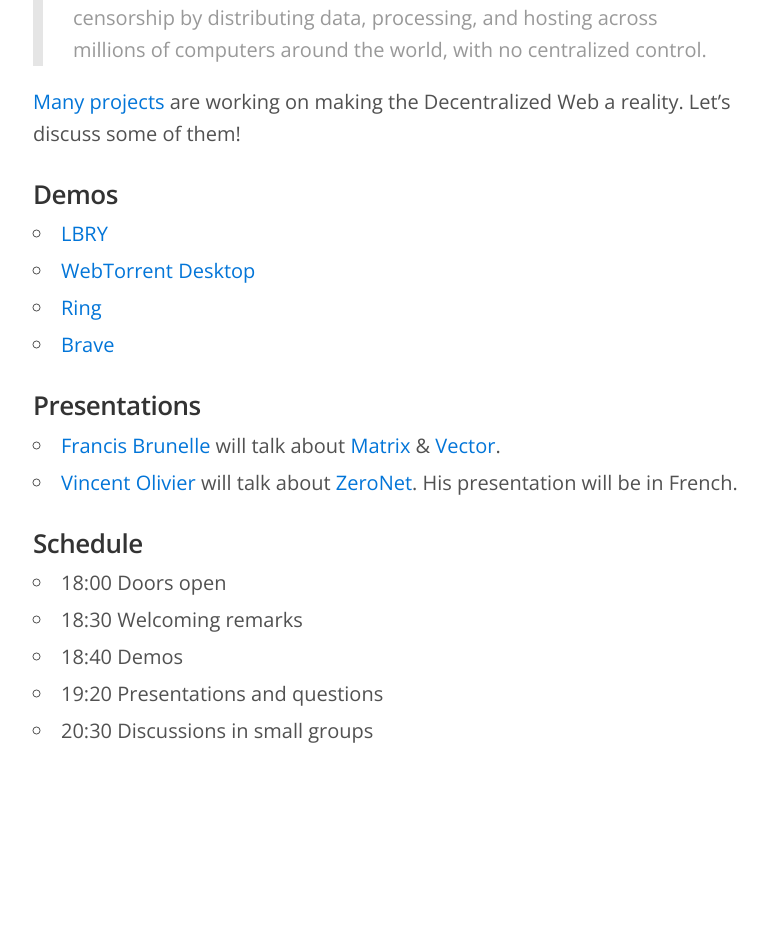
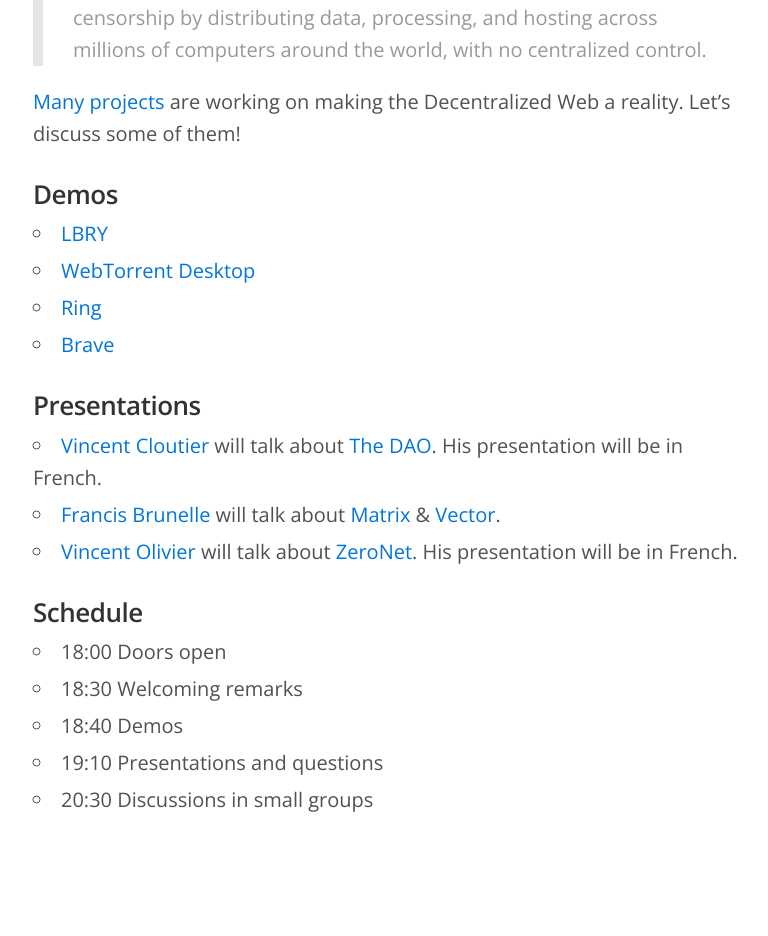
Before and after one commit to safenetwork/montreal.safenetwork.org, a Jekyll site: the page built from _posts/2016-07-11-decentralized-web-meetup.md, in a window 1280 px wide. Shown: the part 969-1905 px from the top of the page, without its empty margins (247-1015 px from the left). Built offline with Jekyll 4.4.1, drawn with Linux system fonts in a browser that asks for light colours; before the commit the page ends 1836 px from its top, so only the background shows below that.

Commit message:
add presentation about The DAO

```diff
--- a/_posts/2016-07-11-decentralized-web-meetup.md
+++ b/_posts/2016-07-11-decentralized-web-meetup.md
@@ -28,6 +28,7 @@
 
 ### Presentations
 
+* [Vincent Cloutier](http://vincent.cloutier.co/) will talk about [The DAO](https://daohub.org/). His presentation will be in French.
 * [Francis Brunelle](https://frabrunelle.com/) will talk about [Matrix](http://matrix.org/) & [Vector](https://vector.im/).
 * [Vincent Olivier](https://github.com/up4) will talk about [ZeroNet](https://zeronet.io/). His presentation will be in French.
 
@@ -36,5 +37,5 @@
 * 18:00 Doors open
 * 18:30 Welcoming remarks
 * 18:40 Demos
-* 19:20 Presentations and questions
+* 19:10 Presentations and questions
 * 20:30 Discussions in small groups
```
